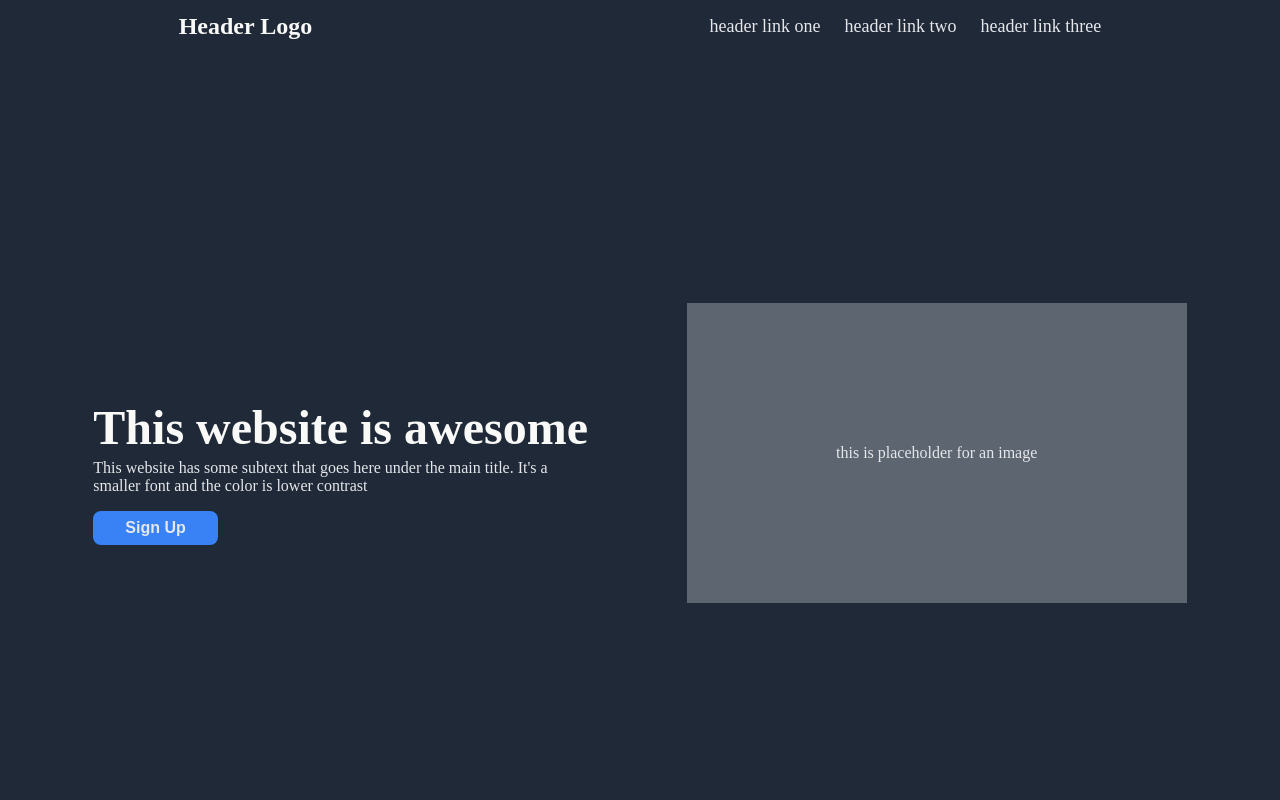
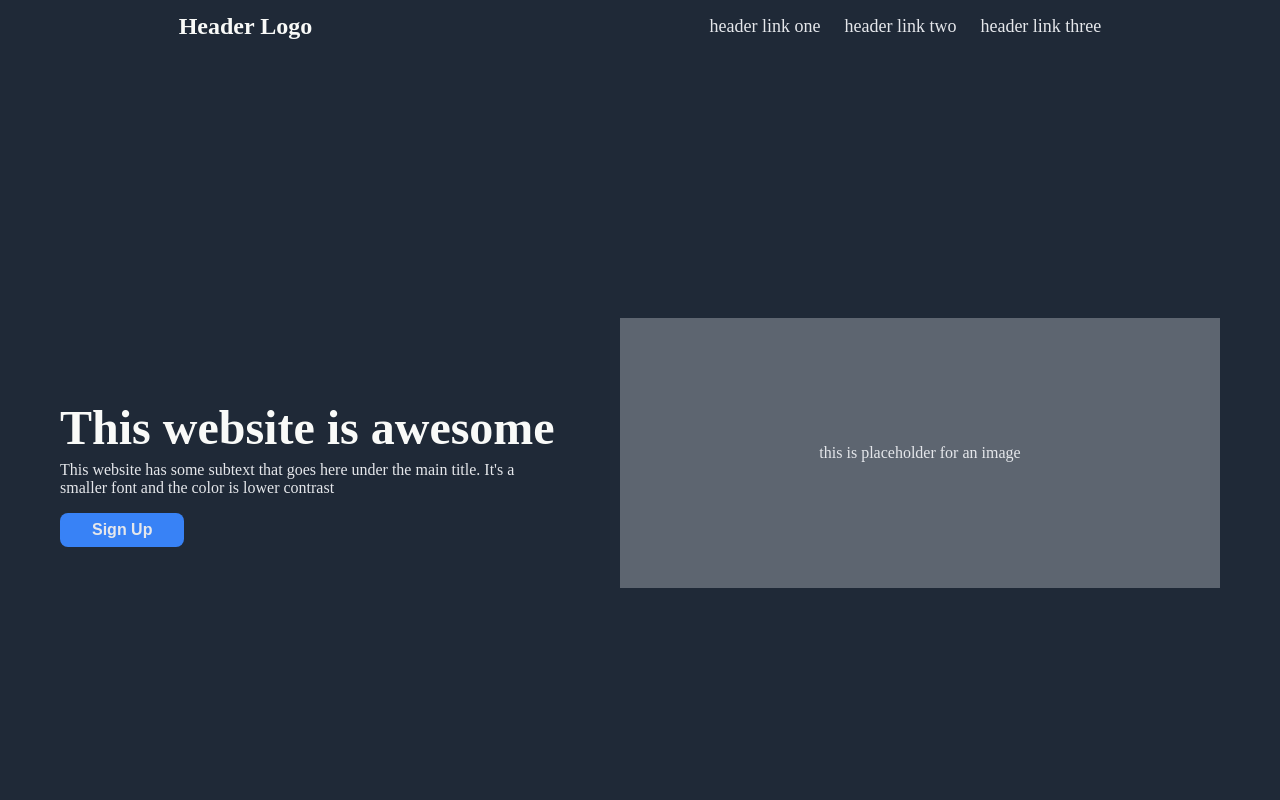
Before and after one commit to SelfHostedToast/odin-landing-page, a plain HTML site: page index.html in a window 1280 px wide. Shown: the top 800 px of the page. Drawn offline with Linux system fonts and the light colour scheme.

Commit message:
style polishing

```diff
--- a/index.html
+++ b/index.html
@@ -53,5 +53,6 @@
         </div>
       </div>
     </div>
+    <div class="quote-container"></div>
   </body>
 </html>
--- a/style.css
+++ b/style.css
@@ -49,6 +49,7 @@ ul {
   font-size: 48px;
   font-weight: bolder;
   margin-bottom: -12px;
+  line-height: 1.2;
 }
 .hero-main {
   max-width: 500px;
@@ -57,8 +58,8 @@ ul {
   display: flex;
   align-items: center;
   justify-content: center;
-  height: 300px;
-  width: 500px;
+  height: 270px;
+  width: 600px;
   max-width: 600px;
   background-color: #e5e7eb50;
 }
```
